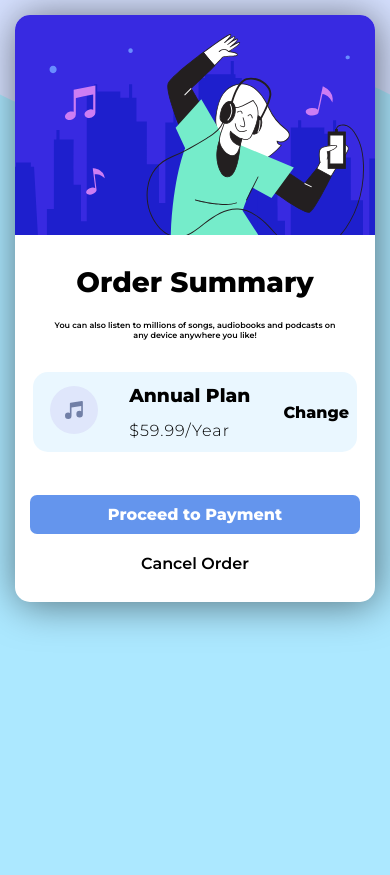
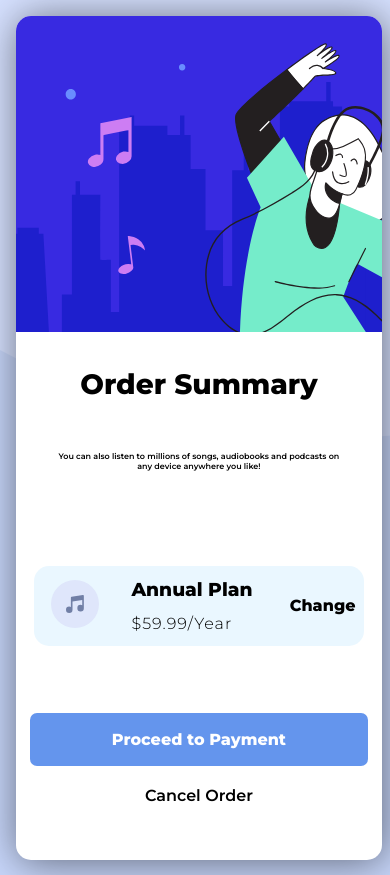
Before and after one commit to afonseca2501/Summary-Card, a plain HTML site: page index.html in a window 390 px wide. Before the commit the page ends 844 px from the top, so only its background shows below. Drawn offline with Linux system fonts and the light colour scheme.

Commit message:
Ajuste_15_oct

```diff
--- a/css/main.css
+++ b/css/main.css
@@ -1,6 +1,12 @@
+main{
+    background-size: 100%;
+}
 body{
-    background-color: rgba(0, 187, 255, 0.324);
     margin: 0px;
+    background-image: url(pattern-background-desktop.svg);
+    background-attachment: fixed;
+    background-repeat: no-repeat;
+    background-color: rgb(199, 214, 250);
 }
 p{
     font-family: 'Montserrat', sans-serif;
@@ -12,25 +18,19 @@ a{
     font-family: 'Montserrat', sans-serif;
     padding: 5px;
 }
-body>img{
-    width: fit-content;
+
+.A{
+    display: flex;
     justify-content: center;
     align-items: center;
-    width: 100vw;
-    position:fixed;
-}
-.A{
-    justify-content: center;
-    align-items: center;
-    position: relative;
-    display: flex;
+;
 }
 .Summary{
     background-color: rgb(255, 255, 255);
     width: 455px;
     max-width: 100vw;
     height: 750px;
-    max-height: 100vh;
+    min-height: 100vh;
     display: grid;
     grid-template-rows: 1.5fr 1.5fr 1fr ;
     grid-template-columns: 1fr;
@@ -45,7 +45,12 @@ body>img{
 }
 
 .imag{
-    height: 100%;
+    position: relative;
+    min-height: 100%;
+    align-items: center;
+
+
+
 }
 .centro{
     background-color: rgb(255, 255, 255);
@@ -63,11 +68,7 @@ body>img{
 .infe>a{
     margin-top: 15px;
 }
-img.imag{
-    display: flex;
-    align-items: center;
-    justify-content: center;
-}
+
 .annualplan{
     background-color: rgba(168, 220, 255, 0.246);
     border-radius: 15px;
@@ -151,12 +152,17 @@ img.imag{
     font-weight: 300;
     letter-spacing: 1px;
 }
+.imag1{
+    position: static;
+    top: 0px;
+}
 
 @media only screen and (max-width: 480px) {
     .A{
-        max-width: 100%;
+        min-width: 100%;
         min-height: 95%;
         padding: 1%;
+
     }
     .Summary{
         height: 97%;
--- a/index.html
+++ b/index.html
@@ -1,5 +1,5 @@
 <!DOCTYPE html>
-<html lang="en">
+<html lang="es">
 <head>
     <meta charset="UTF-8">
     <meta http-equiv="X-UA-Compatible" content="IE=edge">
@@ -11,7 +11,6 @@
     <title>Order Summary Card</title>
 </head>
 <body>
-    <img src="./images/pattern-background-desktop.svg">
     <div class="A">
         <div class="Summary">
             <div class="sup">
@@ -23,7 +22,7 @@
                     <p>You can also listen to millions of songs, audiobooks and podcasts on any device anywhere you like!</p>
                     <div class="annualplan">
                         <div class="apimg">
-                            <img src="./images/icon-music.svg" >
+                            <img class="imag2" src="./images/icon-music.svg" >
                         </div>
                         <div class="aptext"><h3>Annual Plan</h3>
                             <p>$59.99/Year</p>
@@ -38,5 +37,6 @@
             </div>
         </div>
     </div>
+
 </body>
 </html>
```
Also changed, not shown: css/pattern-background-desktop.svg (renamed from images/pattern-background-desktop.svg), 1 other file.
